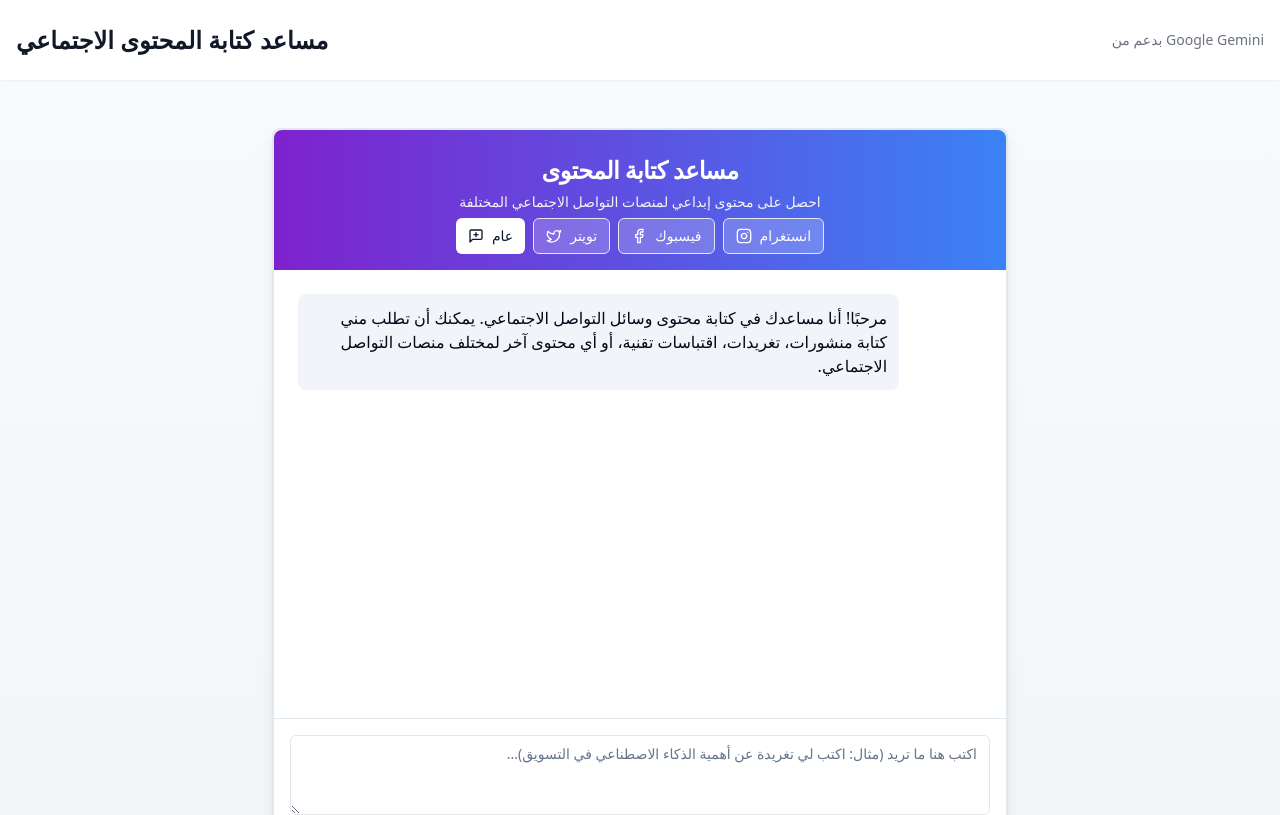
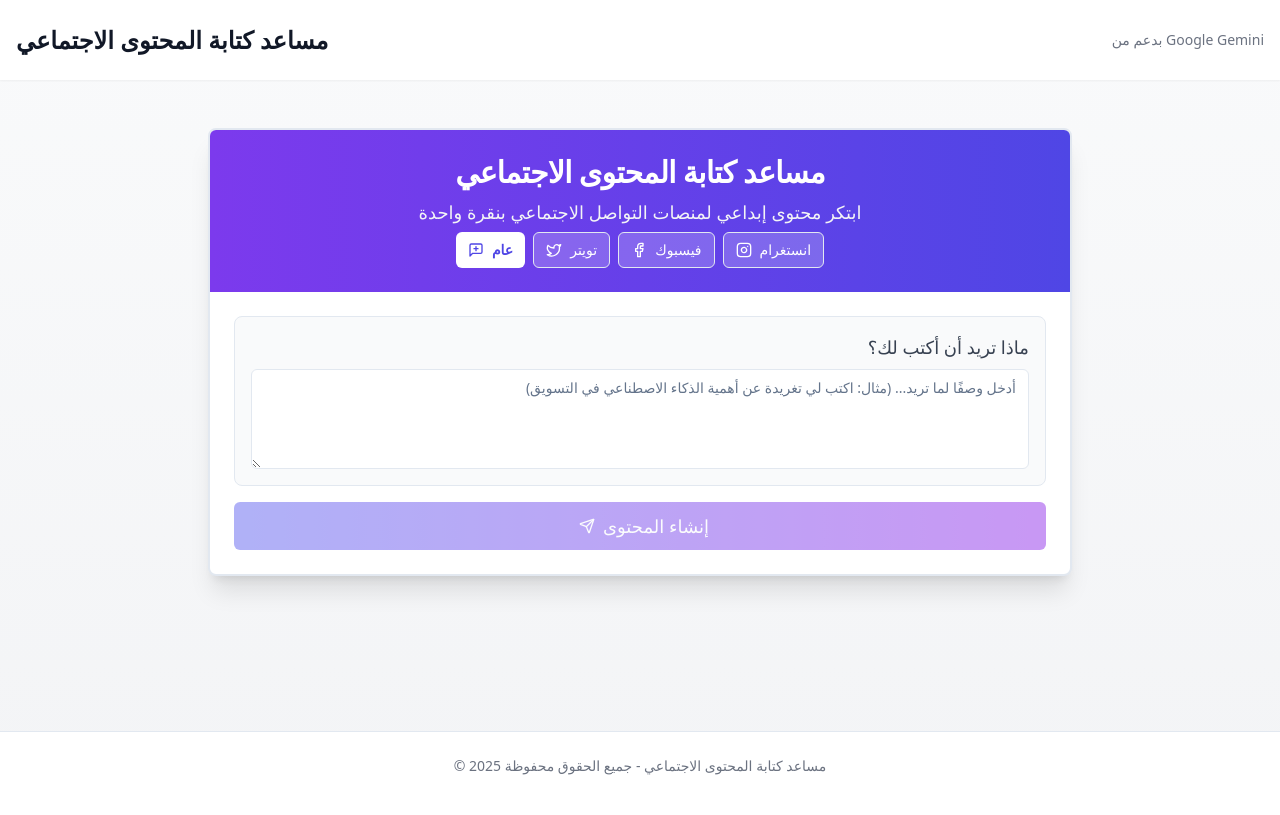
Before and after one commit to Hadani0mar/await-supabase-link, a React (Vite) app: page / in a window 1280 px wide. Shown: the top 815 px of the page. Built offline with nearby package versions, Linux system fonts and the light colour scheme.

Commit message:
Refactor: Implement UI and functionality changes
- Implement a new UI with content generation and sharing features.
- Fix API errors and improve the user interface.
- Add animations, glass effects, and icons.

```diff
--- a/package.json
+++ b/package.json
@@ -46,6 +46,7 @@
     "cmdk": "^1.0.0",
     "date-fns": "^3.6.0",
     "embla-carousel-react": "^8.3.0",
+    "framer-motion": "^12.6.5",
     "input-otp": "^1.2.4",
     "lucide-react": "^0.462.0",
     "next-themes": "^0.3.0",
--- a/src/components/AIAssistant.tsx
+++ b/src/components/AIAssistant.tsx
@@ -1,7 +1,6 @@
 
 import { useState, useRef, useEffect } from 'react';
 import { Button } from '@/components/ui/button';
-import { Input } from '@/components/ui/input';
 import { Card, CardContent, CardDescription, CardFooter, CardHeader, CardTitle } from '@/components/ui/card';
 import { ScrollArea } from '@/components/ui/scroll-area';
 import { Separator } from '@/components/ui/separator';
@@ -9,6 +8,7 @@ import { toast } from 'sonner';
 import { supabase } from '@/integrations/supabase/client';
 import { Textarea } from '@/components/ui/textarea';
 import { Facebook, Twitter, Instagram, Copy, Share2, Send, MessageSquarePlus } from 'lucide-react';
+import { motion } from 'framer-motion';
 
 interface Message {
   role: 'user' | 'assistant';
@@ -17,34 +17,28 @@ interface Message {
 
 const AIAssistant = () => {
   const [prompt, setPrompt] = useState('');
-  const [messages, setMessages] = useState<Message[]>([
-    {
-      role: 'assistant',
-      content: 'مرحبًا! أنا مساعدك في كتابة محتوى وسائل التواصل الاجتماعي. يمكنك أن تطلب مني كتابة منشورات، تغريدات، اقتباسات تقنية، أو أي محتوى آخر لمختلف منصات التواصل الاجتماعي.'
-    }
-  ]);
+  const [generatedContent, setGeneratedContent] = useState<string>('');
   const [isLoading, setIsLoading] = useState(false);
-  const messagesEndRef = useRef<null | HTMLDivElement>(null);
   const [platform, setPlatform] = useState('عام');
+  const contentRef = useRef<HTMLDivElement>(null);
 
-  useEffect(() => {
-    scrollToBottom();
-  }, [messages]);
-
-  const scrollToBottom = () => {
-    messagesEndRef.current?.scrollIntoView({ behavior: 'smooth' });
+  const fadeIn = {
+    hidden: { opacity: 0 },
+    visible: { opacity: 1, transition: { duration: 0.5 } }
   };
 
-  const handleSubmit = async (e: React.FormEvent) => {
+  const slideUp = {
+    hidden: { y: 20, opacity: 0 },
+    visible: { y: 0, opacity: 1, transition: { duration: 0.5 } }
+  };
+
+  const generateContent = async (e: React.FormEvent) => {
     e.preventDefault();
 
     if (!prompt.trim()) return;
 
-    const userMessage: Message = { role: 'user', content: prompt };
-
-    setMessages((prev) => [...prev, userMessage]);
-    setPrompt('');
     setIsLoading(true);
+    setGeneratedContent('');
 
     try {
       const enhancedPrompt = `أنت خبير بكتابة المحتوى لوسائل التواصل الاجتماعي. اكتب محتوى ${platform !== 'عام' ? `مناسب لمنصة ${platform}` : ''}: ${prompt.trim()}`;
@@ -59,23 +53,12 @@ const AIAssistant = () => {
         throw new Error(error.message);
       }
 
-      const botMessage: Message = {
-        role: 'assistant',
-        content: data.response || 'عذراً، لم أتمكن من معالجة طلبك. يرجى المحاولة مرة أخرى.'
-      };
-
-      setMessages((prev) => [...prev, botMessage]);
+      setGeneratedContent(data.response || 'عذراً، لم أتمكن من معالجة طلبك. يرجى المحاولة مرة أخرى.');
     } catch (error) {
       console.error('Failed to get AI response:', error);
       toast.error('فشل في الحصول على استجابة من المساعد الذكي');
 
-      setMessages((prev) => [
-        ...prev,
-        {
-          role: 'assistant',
-          content: 'عذراً، حدث خطأ أثناء محاولة معالجة طلبك. يرجى المحاولة مرة أخرى.'
-        }
-      ]);
+      setGeneratedContent('عذراً، حدث خطأ أثناء محاولة معالجة طلبك. يرجى المحاولة مرة أخرى.');
     } finally {
       setIsLoading(false);
     }
@@ -108,6 +91,11 @@ const AIAssistant = () => {
       case 'telegram':
         shareUrl = `https://telegram.me/share/url?url=${encodeURIComponent(window.location.href)}&text=${encodeURIComponent(content)}`;
         break;
+      case 'instagram':
+        // Instagram doesn't have a direct web share API, we can just copy the content
+        copyToClipboard(content);
+        toast.info('تم نسخ المحتوى. افتح تطبيق انستغرام والصق المحتوى هناك.');
+        return;
       default:
         if (navigator.share) {
           navigator.share({
@@ -135,115 +123,149 @@ const AIAssistant = () => {
   ];
 
   return (
-    <div className="flex flex-col h-full max-w-3xl mx-auto p-4 gap-4">
-      <Card className="flex-1 flex flex-col shadow-lg border-2">
-        <CardHeader className="bg-gradient-to-r from-purple-700 to-blue-500 text-white rounded-t-lg pb-4">
-          <CardTitle className="text-2xl font-bold text-center">مساعد كتابة المحتوى</CardTitle>
-          <CardDescription className="text-gray-100 text-center">
-            احصل على محتوى إبداعي لمنصات التواصل الاجتماعي المختلفة
+    <div className="flex flex-col h-full max-w-4xl mx-auto p-4 gap-4">
+      <motion.div
+        initial="hidden"
+        animate="visible"
+        variants={fadeIn}
+      >
+        <Card className="shadow-xl border-2 overflow-hidden">
+          <CardHeader className="bg-gradient-to-r from-violet-600 to-indigo-600 text-white pb-6">
+            <motion.div variants={slideUp}>
+              <CardTitle className="text-3xl font-bold text-center">مساعد كتابة المحتوى الاجتماعي</CardTitle>
+              <CardDescription className="text-gray-100 text-center text-lg mt-2">
+                ابتكر محتوى إبداعي لمنصات التواصل الاجتماعي بنقرة واحدة
               </CardDescription>
+            </motion.div>
 
-          <div className="flex flex-wrap justify-center gap-2 mt-4">
+            <motion.div
+              className="flex flex-wrap justify-center gap-2 mt-4"
+              variants={slideUp}
+            >
               {platforms.map((p) => (
                 <Button
                   key={p.name}
                   variant={platform === p.name ? "secondary" : "outline"}
                   size="sm"
-                className={`flex gap-2 ${platform === p.name ? 'bg-white text-primary' : 'bg-white/20 text-white hover:bg-white/30'}`}
+                  className={`flex gap-2 ${platform === p.name ? 'bg-white text-indigo-600 font-bold' : 'bg-white/20 text-white hover:bg-white/30'}`}
                   onClick={() => setPlatform(p.name)}
                 >
                   <p.icon size={16} />
                   <span>{p.name}</span>
                 </Button>
               ))}
-          </div>
+            </motion.div>
           </CardHeader>
 
-        <CardContent className="flex-1 p-6 overflow-hidden">
-          <ScrollArea className="h-[400px] pr-4">
-            <div className="space-y-4">
-              {messages.map((message, index) => (
-                <div
-                  key={index}
-                  className={`flex ${
-                    message.role === 'user' ? 'justify-end' : 'justify-start'
-                  }`}
+          <CardContent className="p-6">
+            <motion.form
+              onSubmit={generateContent}
+              className="space-y-4"
+              variants={slideUp}
             >
-                  <div
-                    className={`max-w-[90%] rounded-lg p-3 ${
-                      message.role === 'user'
-                        ? 'bg-primary text-primary-foreground'
-                        : 'bg-muted'
-                    }`}
+              <div className="bg-gray-50 p-4 rounded-lg border">
+                <h3 className="text-lg font-medium text-gray-700 mb-2 text-right">ماذا تريد أن أكتب لك؟</h3>
+                <Textarea
+                  value={prompt}
+                  onChange={(e) => setPrompt(e.target.value)}
+                  placeholder="أدخل وصفًا لما تريد... (مثال: اكتب لي تغريدة عن أهمية الذكاء الاصطناعي في التسويق)"
+                  disabled={isLoading}
+                  className="min-h-[100px] text-right"
+                  dir="rtl"
+                />
+              </div>
+
+              <Button
+                type="submit"
+                disabled={isLoading || !prompt.trim()}
+                className="w-full bg-gradient-to-r from-indigo-500 to-purple-600 hover:from-indigo-600 hover:to-purple-700 text-lg py-6"
               >
-                    <p className="whitespace-pre-wrap" dir="auto">{message.content}</p>
+                {isLoading ? (
+                  <div className="flex items-center gap-2">
+                    <div className="w-5 h-5 border-2 border-t-transparent border-white rounded-full animate-spin"></div>
+                    <span>جاري إنشاء المحتوى...</span>
+                  </div>
+                ) : (
+                  <div className="flex items-center gap-2">
+                    <Send className="ml-2 h-5 w-5" />
+                    <span>إنشاء المحتوى</span>
+                  </div>
+                )}
+              </Button>
+            </motion.form>
 
-                    {message.role === 'assistant' && message.content && message.content !== messages[0].content && (
-                      <div className="flex mt-2 gap-2 justify-end">
+            {generatedContent && (
+              <motion.div
+                className="mt-8 border-t pt-6"
+                initial={{ opacity: 0, y: 20 }}
+                animate={{ opacity: 1, y: 0 }}
+                transition={{ duration: 0.5 }}
+                ref={contentRef}
+              >
+                <div className="bg-gray-50 p-5 rounded-lg border shadow-sm">
+                  <div className="flex justify-between items-center mb-4">
+                    <h3 className="text-xl font-bold text-indigo-700">المحتوى المُنشَأ</h3>
+                    <div className="flex gap-2">
                       <Button
-                          variant="ghost"
-                          size="icon"
-                          className="h-8 w-8"
-                          onClick={() => copyToClipboard(message.content)}
+                        variant="outline"
+                        size="sm"
+                        className="flex gap-1 border-gray-300"
+                        onClick={() => copyToClipboard(generatedContent)}
                         title="نسخ المحتوى"
                       >
                         <Copy className="h-4 w-4" />
+                        <span>نسخ</span>
+                      </Button>
+                    </div>
+                  </div>
+                  <div className="whitespace-pre-wrap text-right py-3 px-4 bg-white rounded border" dir="rtl">
+                    {generatedContent}
+                  </div>
+                  <div className="flex flex-wrap justify-end gap-2 mt-4">
+                    <h4 className="w-full text-right text-sm text-gray-500 mb-1">مشاركة على:</h4>
+                    <Button
+                      variant="outline"
+                      size="sm"
+                      className="flex gap-1 bg-[#1DA1F2] text-white border-none hover:bg-[#1a94e0]"
+                      onClick={() => shareContent('twitter', generatedContent)}
+                    >
+                      <Twitter className="h-4 w-4" />
+                      <span>تويتر</span>
                     </Button>
                     <Button
-                          variant="ghost"
-                          size="icon"
-                          className="h-8 w-8"
-                          onClick={() => shareContent('twitter', message.content)}
-                          title="مشاركة على تويتر"
+                      variant="outline"
+                      size="sm"
+                      className="flex gap-1 bg-[#4267B2] text-white border-none hover:bg-[#365899]"
+                      onClick={() => shareContent('facebook', generatedContent)}
                     >
-                          <Twitter className="h-4 w-4" />
+                      <Facebook className="h-4 w-4" />
+                      <span>فيسبوك</span>
                     </Button>
                     <Button
-                          variant="ghost"
-                          size="icon"
-                          className="h-8 w-8"
-                          onClick={() => shareContent('facebook', message.content)}
-                          title="مشاركة على فيسبوك"
+                      variant="outline"
+                      size="sm"
+                      className="flex gap-1 bg-gradient-to-r from-[#405DE6] via-[#E1306C] to-[#FFDC80] text-white border-none"
+                      onClick={() => shareContent('instagram', generatedContent)}
                     >
-                          <Facebook className="h-4 w-4" />
+                      <Instagram className="h-4 w-4" />
+                      <span>انستغرام</span>
                     </Button>
                     <Button
-                          variant="ghost"
-                          size="icon"
-                          className="h-8 w-8"
-                          onClick={() => shareContent('whatsapp', message.content)}
-                          title="مشاركة على واتساب"
+                      variant="outline"
+                      size="sm"
+                      className="flex gap-1 bg-[#25D366] text-white border-none hover:bg-[#128C7E]"
+                      onClick={() => shareContent('whatsapp', generatedContent)}
                     >
                       <Share2 className="h-4 w-4" />
+                      <span>واتساب</span>
                     </Button>
                   </div>
+                </div>
+              </motion.div>
             )}
-                  </div>
-                </div>
-              ))}
-              <div ref={messagesEndRef} />
-            </div>
-          </ScrollArea>
           </CardContent>
-
-        <Separator />
-
-        <CardFooter className="p-4">
-          <form onSubmit={handleSubmit} className="flex w-full gap-2 flex-col">
-            <Textarea
-              value={prompt}
-              onChange={(e) => setPrompt(e.target.value)}
-              placeholder="اكتب هنا ما تريد (مثال: اكتب لي تغريدة عن أهمية الذكاء الاصطناعي في التسويق)..."
-              disabled={isLoading}
-              className="flex-1 min-h-[80px] text-right"
-              dir="rtl"
-            />
-            <Button type="submit" disabled={isLoading || !prompt.trim()} className="w-full">
-              {isLoading ? 'جاري الإرسال...' : <><Send className="ml-2 h-4 w-4" /> إرسال</>}
-            </Button>
-          </form>
-        </CardFooter>
         </Card>
+      </motion.div>
     </div>
   );
 };
--- a/src/pages/Index.tsx
+++ b/src/pages/Index.tsx
@@ -1,5 +1,6 @@
 
 import AIAssistant from "@/components/AIAssistant";
+import { motion } from 'framer-motion';
 
 const Index = () => {
   return (
```
Also changed, not shown: 1 other file (tests, documents, lock files or other folders). Lines whose indentation alone changed are shown as unchanged.
